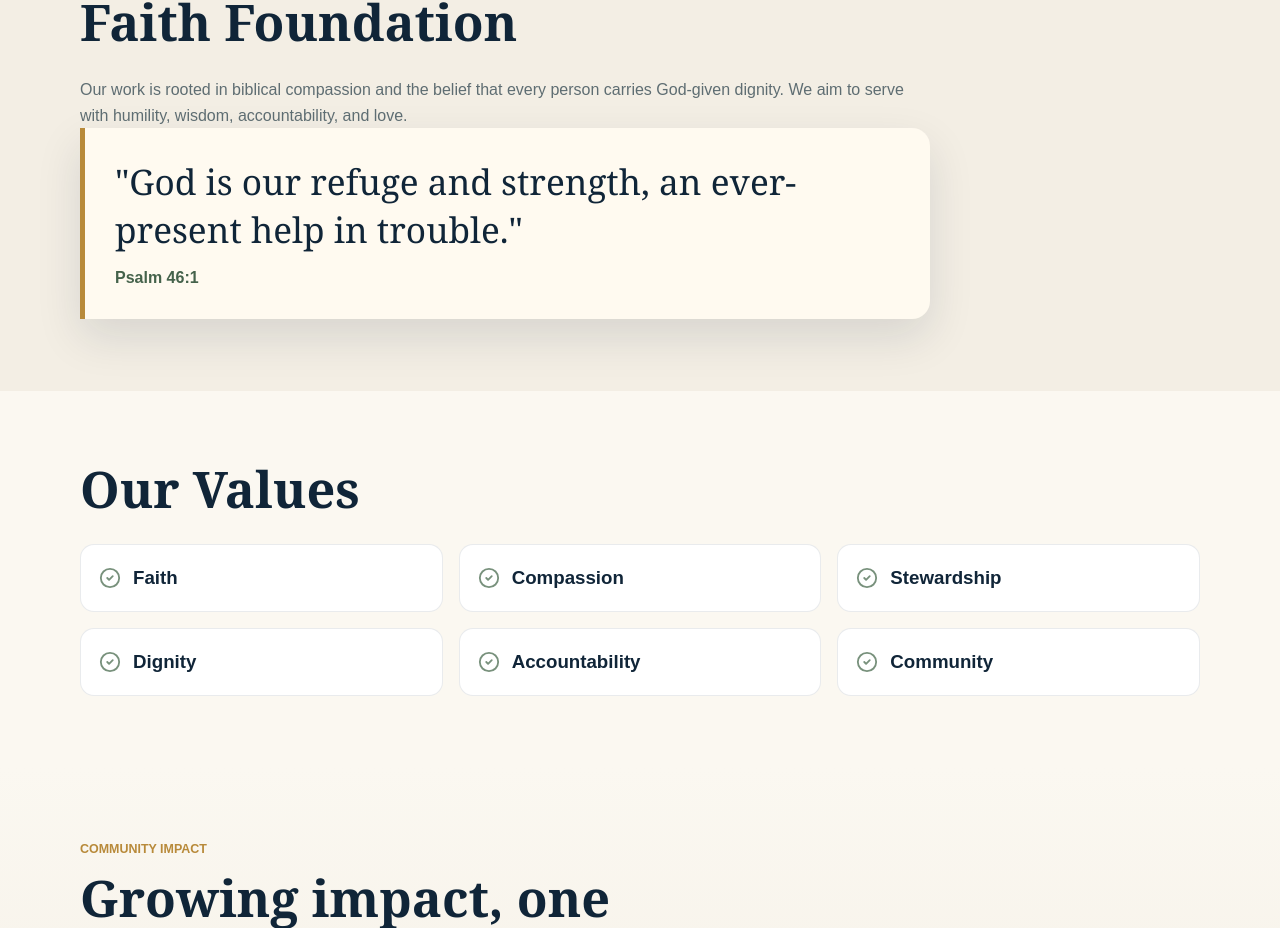
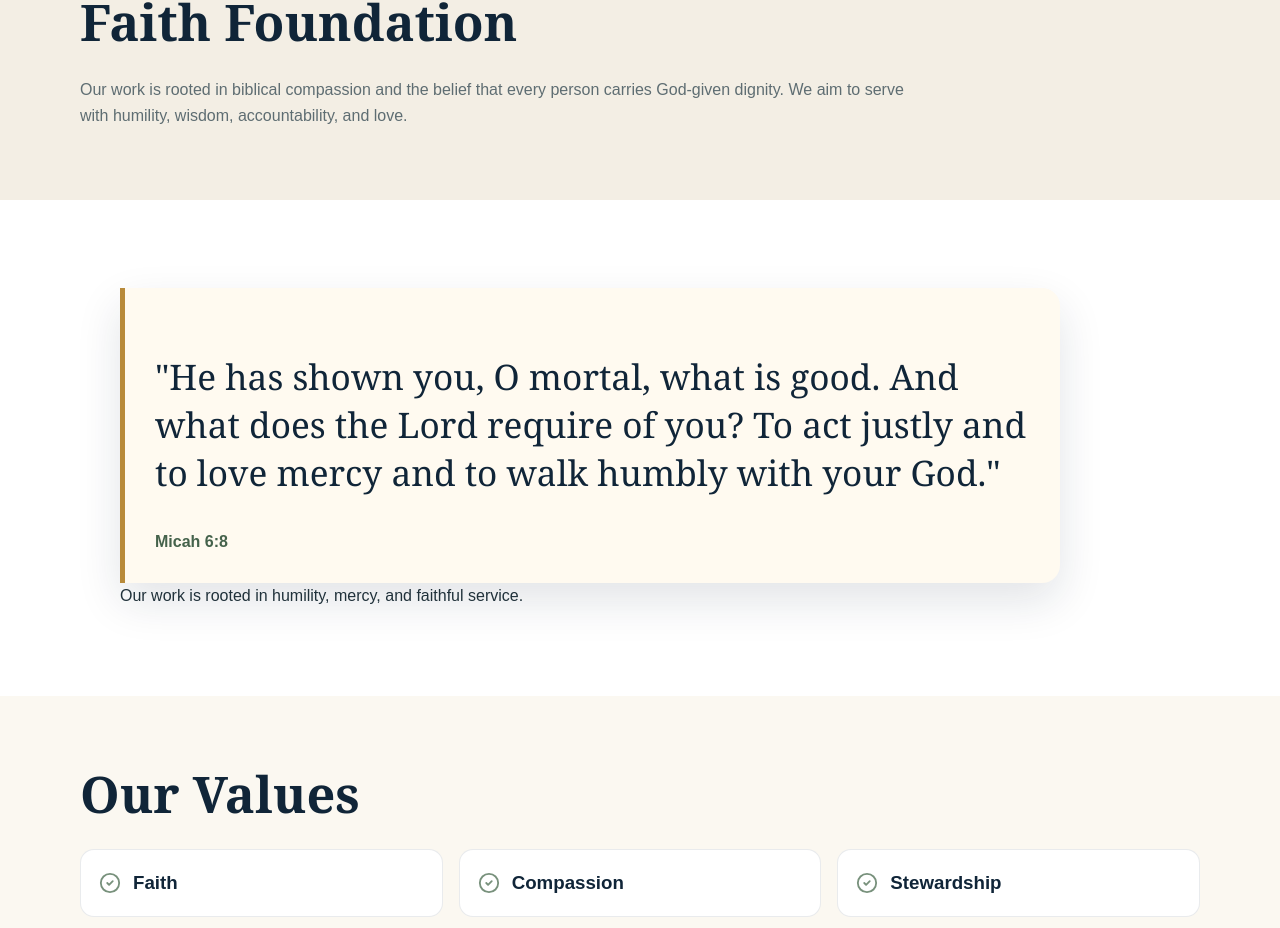
Before and after one commit to mconklin-boop/foundationontherock, a Next.js app: page /about in a window 1280 px wide. Shown: the part 1812-2740 px from the top of the page. Built offline with nearby package versions, Linux system fonts and the light colour scheme.

Commit message:
Add scripture integration to about page

```diff
--- a/app/about/page.tsx
+++ b/app/about/page.tsx
@@ -3,6 +3,7 @@ import { CheckCircle2 } from "lucide-react";
 import { BoardMemberCard } from "@/components/BoardMemberCard";
 import { CommunityImpact } from "@/components/CommunityImpact";
 import { PageHero } from "@/components/PageHero";
+import { ScriptureBlock } from "@/components/ScriptureBlock";
 import { Section } from "@/components/Section";
 
 export const metadata: Metadata = {
@@ -90,12 +91,16 @@ export default function AboutPage() {
             person carries God-given dignity. We aim to serve with humility,
             wisdom, accountability, and love.
           </p>
-          <blockquote>
-            &quot;God is our refuge and strength, an ever-present help in
-            trouble.&quot;
-            <cite>Psalm 46:1</cite>
-          </blockquote>
         </div>
+      </Section>
+
+      <Section className="section--scripture">
+        <ScriptureBlock
+          verse="He has shown you, O mortal, what is good. And what does the Lord require of you? To act justly and to love mercy and to walk humbly with your God."
+          reference="Micah 6:8"
+          reflection="Our work is rooted in humility, mercy, and faithful service."
+          variant="light"
+        />
       </Section>
 
       <Section title="Our Values">
```
